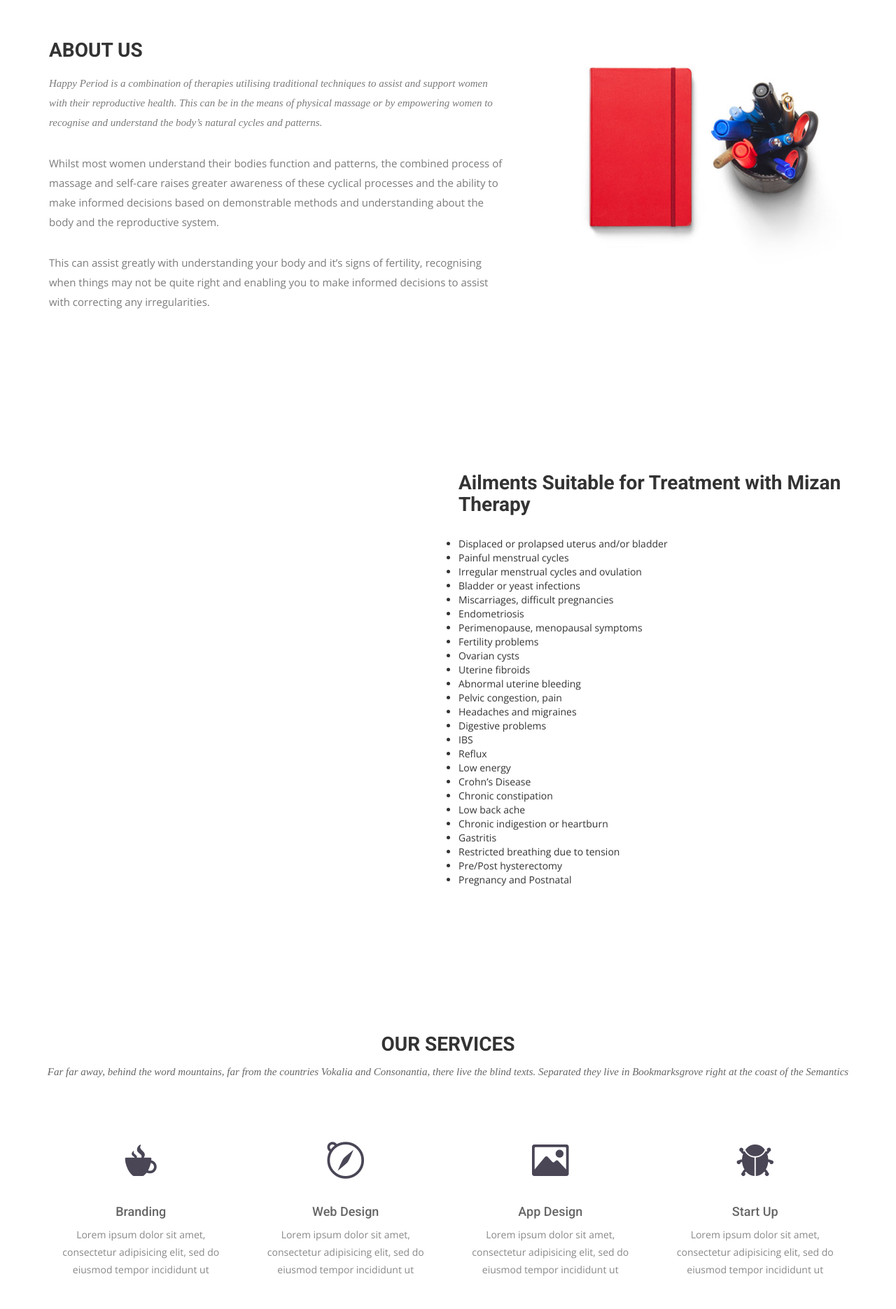
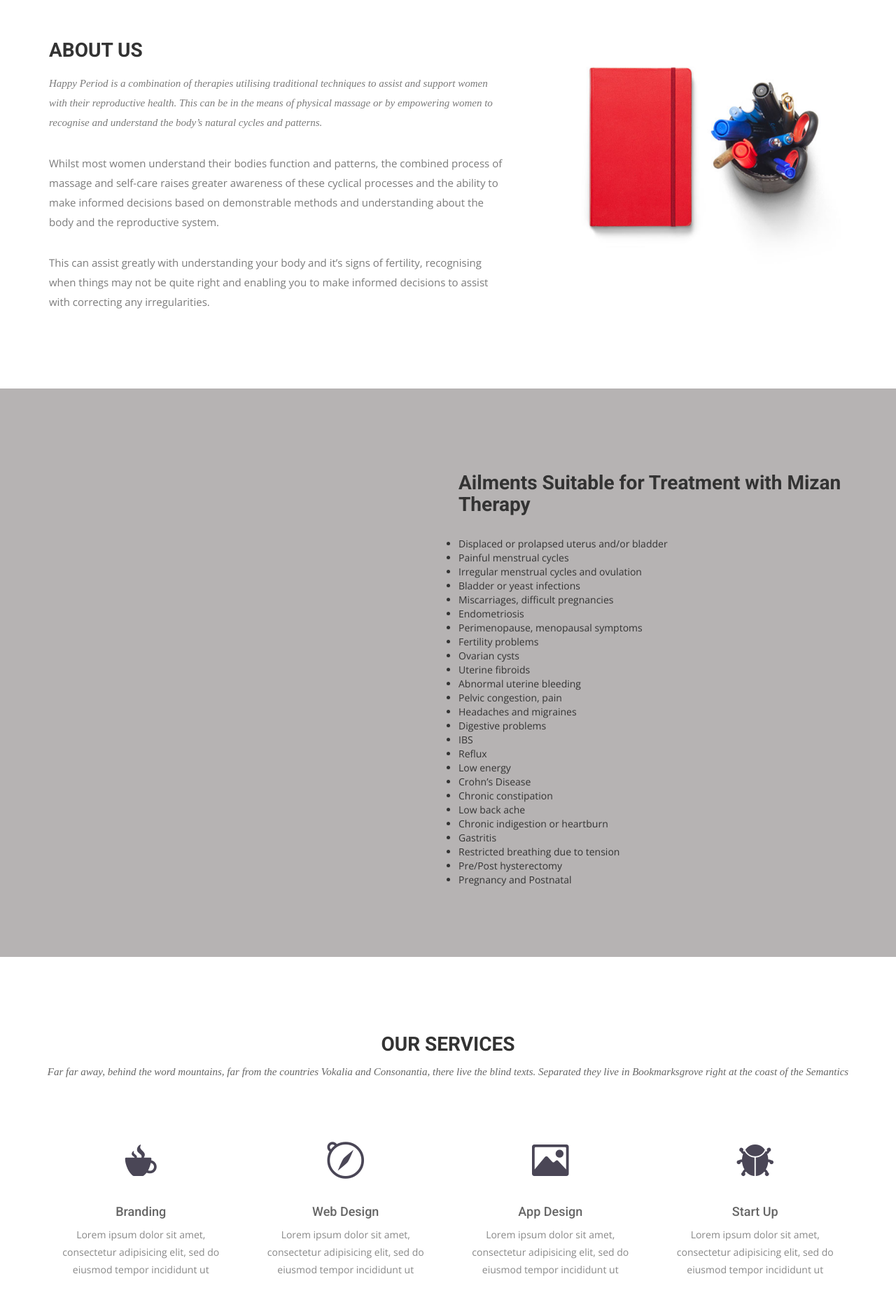
Before and after one commit to rachel-miller/rachel-miller.github.io, a Jekyll site: the page built from index.html, in a window 1280 px wide. Shown: the part 882-2752 px from the top of the page at 70% size. Built offline with Jekyll 4.4.1, drawn with Linux system fonts in a browser that asks for light colours; nearby versions of some CDN libraries; some web fonts are replaced.

```diff
--- a/css/airspace.css
+++ b/css/airspace.css
@@ -245,7 +245,7 @@
   background-attachment: fixed;
   background-repeat: no-repeat;
   background-position: center center;
-  background-color: #fff;
+  background-color: rgb(182, 179, 179);
   -webkit-background-size: cover;
   -moz-background-size: cover;
   -o-background-size: cover;
```
